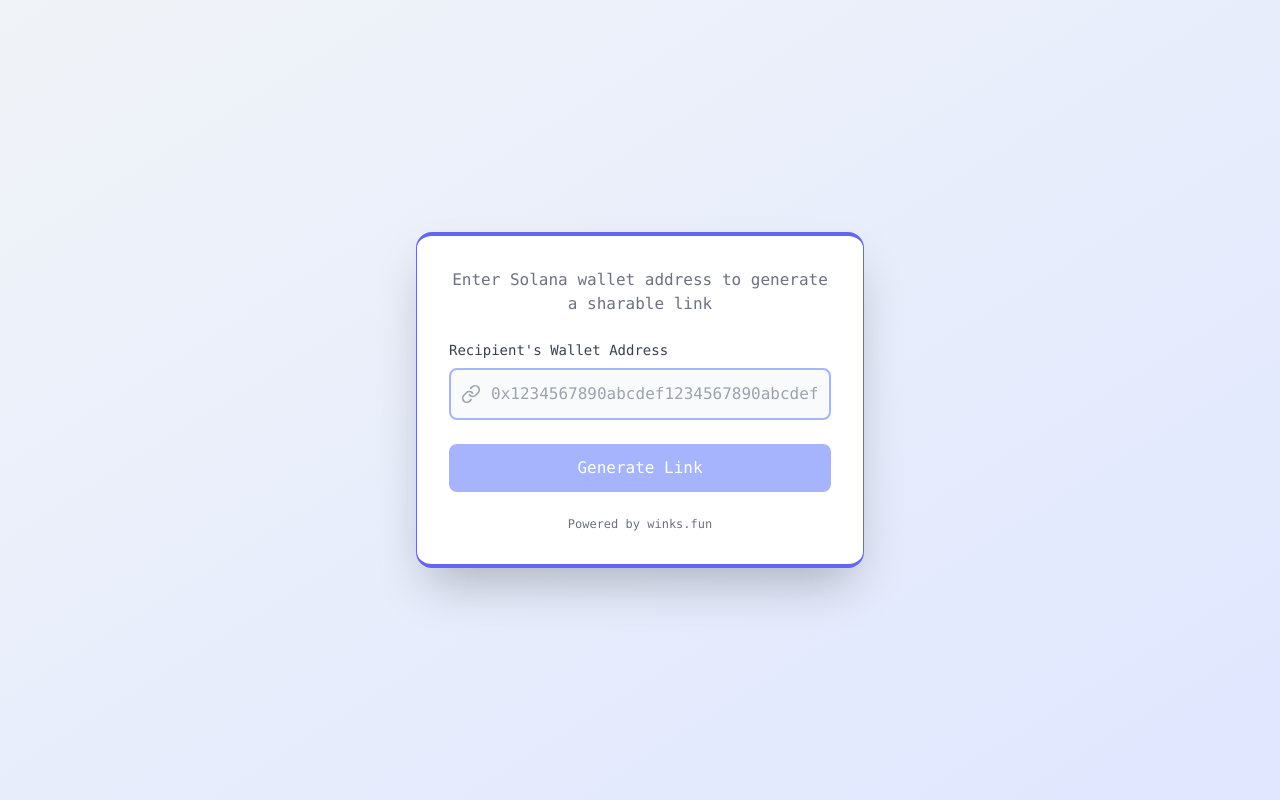
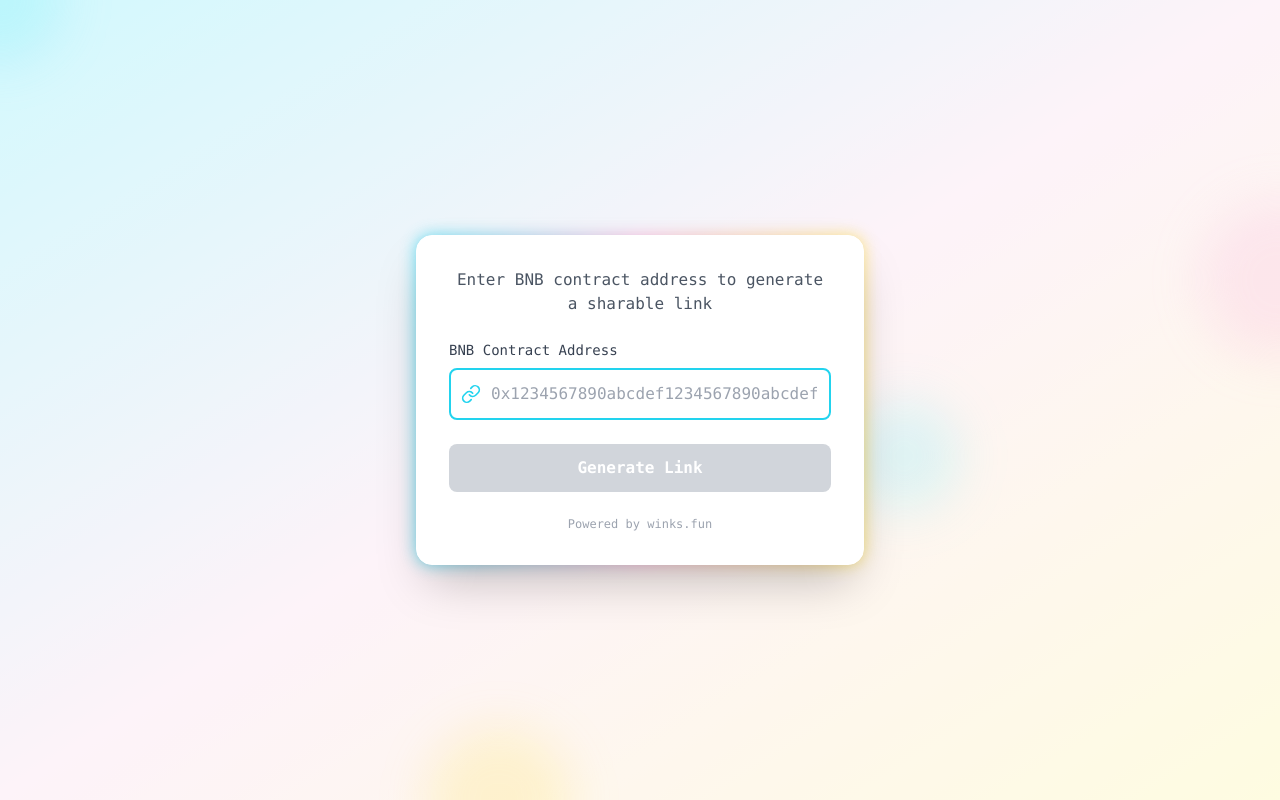
Before and after one commit to vishalmet/SolanaSwap.winks, a Next.js app: page / in a window 1280 px wide. Built offline with nearby package versions, Linux system fonts and the light colour scheme.

Commit message:
new branch for bnb

```diff
--- a/app/(home)/page.js
+++ b/app/(home)/page.js
@@ -7,9 +7,7 @@ export default function Home() {
   const [generatedLink, setGeneratedLink] = useState("");
   const [isValidAddress, setIsValidAddress] = useState(true);
 
-  // Function to validate Ethereum address
   const validateEthAddress = (address) => {
-    // Check if it matches the Ethereum address format (0x followed by 40 hex chars)
     const ethAddressRegex = /^0x[a-fA-F0-9]{40}$/;
     return ethAddressRegex.test(address);
   };
@@ -18,11 +16,10 @@ export default function Home() {
     const newAddress = e.target.value;
     setAddress(newAddress);
 
-    // Only validate if there's input
     if (newAddress) {
       setIsValidAddress(validateEthAddress(newAddress));
     } else {
-      setIsValidAddress(true); // Reset validation when input is empty
+      setIsValidAddress(true);
     }
   };
 
@@ -38,7 +35,6 @@ export default function Home() {
     setGeneratedLink(link);
   };
 
-
   const copyToClipboard = async () => {
     if (generatedLink) {
       try {
@@ -51,28 +47,38 @@ export default function Home() {
   };
 
   return (
-    <div className="min-h-screen bg-gradient-to-br from-[#f0f4f8] to-[#e0e7ff] text-gray-800 flex items-center justify-center p-4 font-mono">
-      <div className="bg-white shadow-2xl rounded-2xl w-full max-w-md p-8 space-y-6 border-y-4 border-x border-indigo-500">
+    <div className="min-h-screen bg-gradient-to-br from-cyan-200 via-pink-100 to-yellow-100 text-gray-800 flex items-center justify-center p-4 font-mono relative overflow-hidden">
+      {/* Decorative background patterns */}
+      <div className="absolute inset-0 bg-white/50">
+        <div className="absolute top-0 left-0 w-32 h-32 bg-cyan-300/20 rounded-full -translate-x-1/2 -translate-y-1/2 blur-xl" />
+        <div className="absolute top-1/4 right-0 w-40 h-40 bg-pink-300/20 rounded-full translate-x-1/2 blur-xl" />
+        <div className="absolute bottom-0 left-1/3 w-36 h-36 bg-yellow-300/20 rounded-full translate-y-1/2 blur-xl" />
+        <div className="absolute top-1/2 right-1/4 w-28 h-28 bg-cyan-300/20 rounded-full blur-xl" />
+      </div>
+
+      <div className="relative w-full max-w-md">
+        <div className="absolute inset-0 bg-gradient-to-r from-cyan-400 via-pink-300 to-yellow-300 rounded-2xl blur opacity-70" />
+        <div className="relative bg-white backdrop-blur-sm shadow-2xl rounded-2xl p-8 space-y-6 border border-white">
           <div className="text-center">
-          {/* <h2 className="text-2xl font-bold text-indigo-600 mb-2">Link Generator</h2> */}
-          <p className="text-gray-500">Enter Solana wallet address to generate a sharable link</p>
+            <p className="text-gray-600">Enter BNB contract address to generate a sharable link</p>
           </div>
 
           <div>
             <label className="block text-sm font-medium text-gray-700 mb-2">
-            Recipient's Wallet Address
+              BNB Contract Address
             </label>
             <div className="relative">
               <input
-              className={`w-full p-3 pl-10 border-2 rounded-lg bg-gray-50 focus:outline-none ${
-                !isValidAddress ? 'border-red-500' : 'border-indigo-300 focus:border-indigo-500'
+                className={`w-full p-3 pl-10 rounded-lg bg-white/80 focus:outline-none border-2 transition-colors backdrop-blur-sm ${
+                  !isValidAddress
+                    ? 'border-red-500'
+                    : 'border-cyan-400 focus:border-pink-300 hover:border-yellow-300'
                 }`}
                 placeholder="0x1234567890abcdef1234567890abcdef12345678"
                 value={address}
                 onChange={handleAddressChange}
-              prefix={<Link className="text-gray-400 absolute left-3 top-1/2 -translate-y-1/2" size={20} />}
               />
-            <Link className="text-gray-400 absolute left-3 top-1/2 -translate-y-1/2" size={20} />
+              <Link className="text-cyan-400 absolute left-3 top-1/2 -translate-y-1/2" size={20} />
             </div>
             {!isValidAddress && address && (
               <p className="text-red-500 text-xs mt-1">
@@ -82,10 +88,10 @@ export default function Home() {
           </div>
 
           <button
-          className={`w-full py-3 rounded-lg text-white transition-all duration-300 ${
+            className={`w-full py-3 rounded-lg text-white font-bold transition-all duration-300 ${
               !address || !isValidAddress
-              ? 'bg-indigo-300 cursor-not-allowed'
-              : 'bg-indigo-600 hover:bg-indigo-700 active:scale-95'
+                ? 'bg-gray-300 cursor-not-allowed'
+                : 'bg-gradient-to-r from-cyan-400 via-pink-300 to-yellow-300 hover:opacity-90 active:scale-95'
             }`}
             onClick={generateLink}
             disabled={!address || !isValidAddress}
@@ -95,11 +101,11 @@ export default function Home() {
 
           {generatedLink && (
             <div className="space-y-4">
-            <div className="bg-gray-100 p-3 rounded-lg break-all text-sm flex items-center justify-between">
-              <span className="truncate mr-2">{generatedLink}</span>
+              <div className="bg-white/80 backdrop-blur-sm p-3 rounded-lg break-all text-sm flex items-center justify-between border-2 border-cyan-400">
+                <span className="truncate mr-2 text-gray-600">{generatedLink}</span>
                 <button
                   onClick={copyToClipboard}
-                className="text-indigo-600 hover:text-indigo-800 transition-colors"
+                  className="text-cyan-400 hover:text-pink-300 transition-colors"
                 >
                   <Copy size={20} />
                 </button>
@@ -107,7 +113,8 @@ export default function Home() {
             </div>
           )}
 
-        <p className="text-center text-xs text-gray-500">Powered by winks.fun</p>
+          <p className="text-center text-xs text-gray-400">Powered by winks.fun</p>
+        </div>
       </div>
     </div>
   );
--- a/package.json
+++ b/package.json
@@ -10,6 +10,8 @@
   },
   "dependencies": {
     "@rainbow-me/rainbowkit": "^2.2.1",
+    "@reown/appkit": "^1.6.8",
+    "@reown/appkit-adapter-solana": "^1.6.8",
     "@solana/spl-token": "^0.4.12",
     "@solana/wallet-adapter-base": "^0.9.23",
     "@solana/wallet-adapter-react": "^0.15.35",
@@ -17,6 +19,7 @@
     "@solana/wallet-adapter-wallets": "^0.19.32",
     "@solana/web3.js": "^1.98.0",
     "@tanstack/react-query": "^5.63.0",
+    "axios": "^1.7.9",
     "lucide-react": "^0.475.0",
     "next": "15.1.4",
     "react": "^19.0.0",
```
Also changed, not shown: 1 other file (tests, documents, lock files or other folders). Lines whose indentation alone changed are shown as unchanged.
